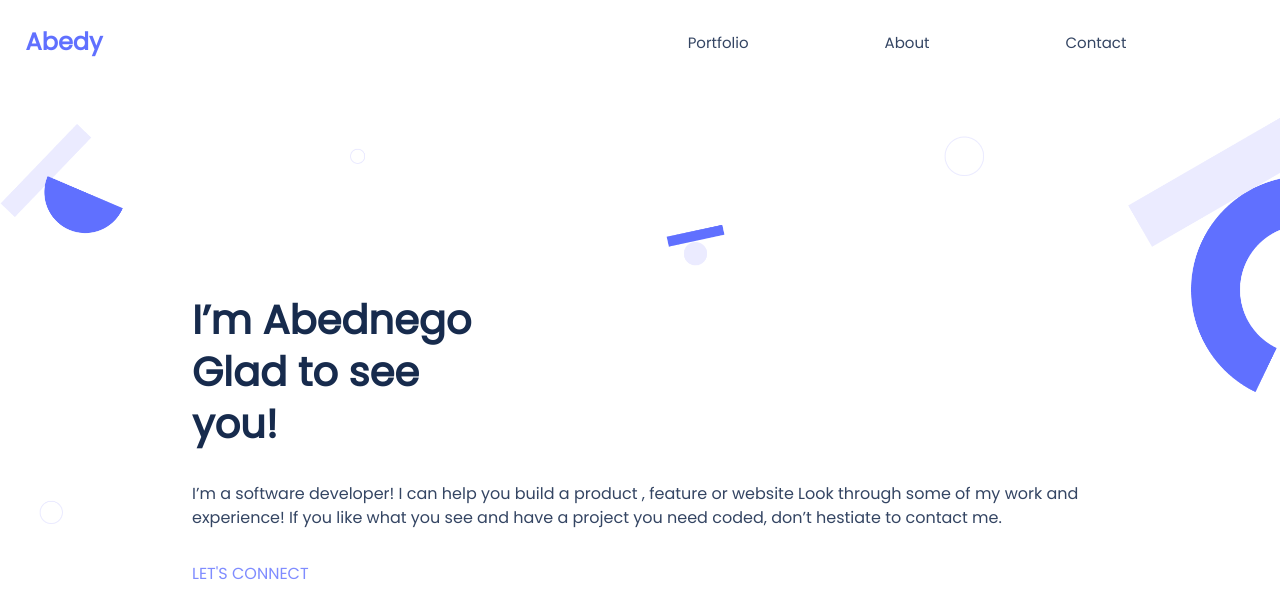
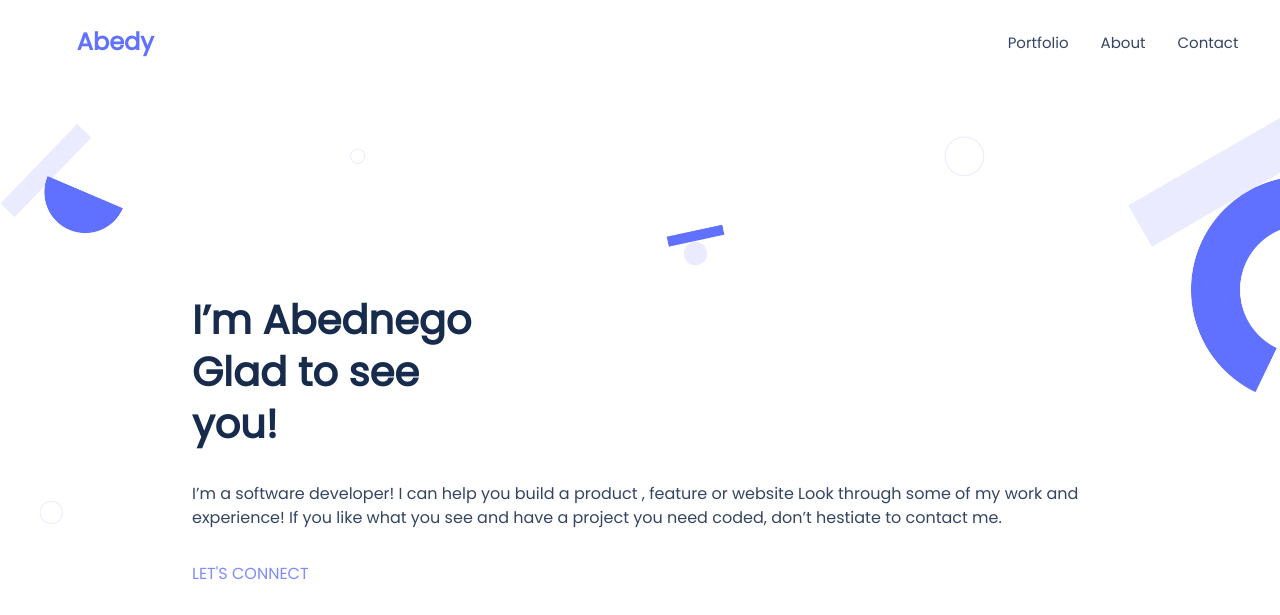
Before and after one commit to AbednegoKibitok/module1microverse, a website: page index.html in a window 1280 px wide. Shown: the top 615 px of the page. Drawn offline with Linux system fonts and the light colour scheme.

Commit message:
Modify index.html Modify styles.css

```diff
--- a/index.html
+++ b/index.html
@@ -224,7 +224,7 @@
     <div class="bgc">
         <section class="about">
             <div class="aboutmyself">
-                <h2 class="heading">About<br> Myself</h2>
+                <h2 class="heading">About Myself</h2>
                 <article class="main">
                     <p>Hello I’m a software developer! I can help you build a product , feature or website Look through some of my work and experience! If you like what you see and have a project you need coded, don’t hestiate to contact me.</p>
                 </article>
--- a/styles.css
+++ b/styles.css
@@ -303,10 +303,10 @@ header {
   .navlinks {
     list-style-type: none;
     display: flex;
-    flex-direction: row;
-    align-items: center;
-    padding: 0;
-    gap: 8px;
+  }
+
+  .myLogo {
+    margin-left: 4vw;
   }
 
   .imge {
@@ -321,7 +321,7 @@ header {
     font-size: 15px;
     line-height: 20px;
     color: #344563;
-    margin-right: 10vw;
+    padding: 16px;
     text-decoration: none;
   }
 
@@ -355,14 +355,14 @@ header {
     flex-direction: column;
     gap: 24px;
     margin: 4vw;
-    width: 40vw;
+    width: 50vw;
   }
 
   #prlanguages {
     display: flex;
     flex-direction: row;
     justify-content: center;
-    margin-right: 6vw;
+    margin-right: 18vw;
   }
 
   #prlanguages li {
@@ -418,7 +418,7 @@ header {
 
   .aboutmyself {
     margin-left: 8vw;
-    width: 40vw;
+    width: 30vw;
   }
 
   .form {
```
